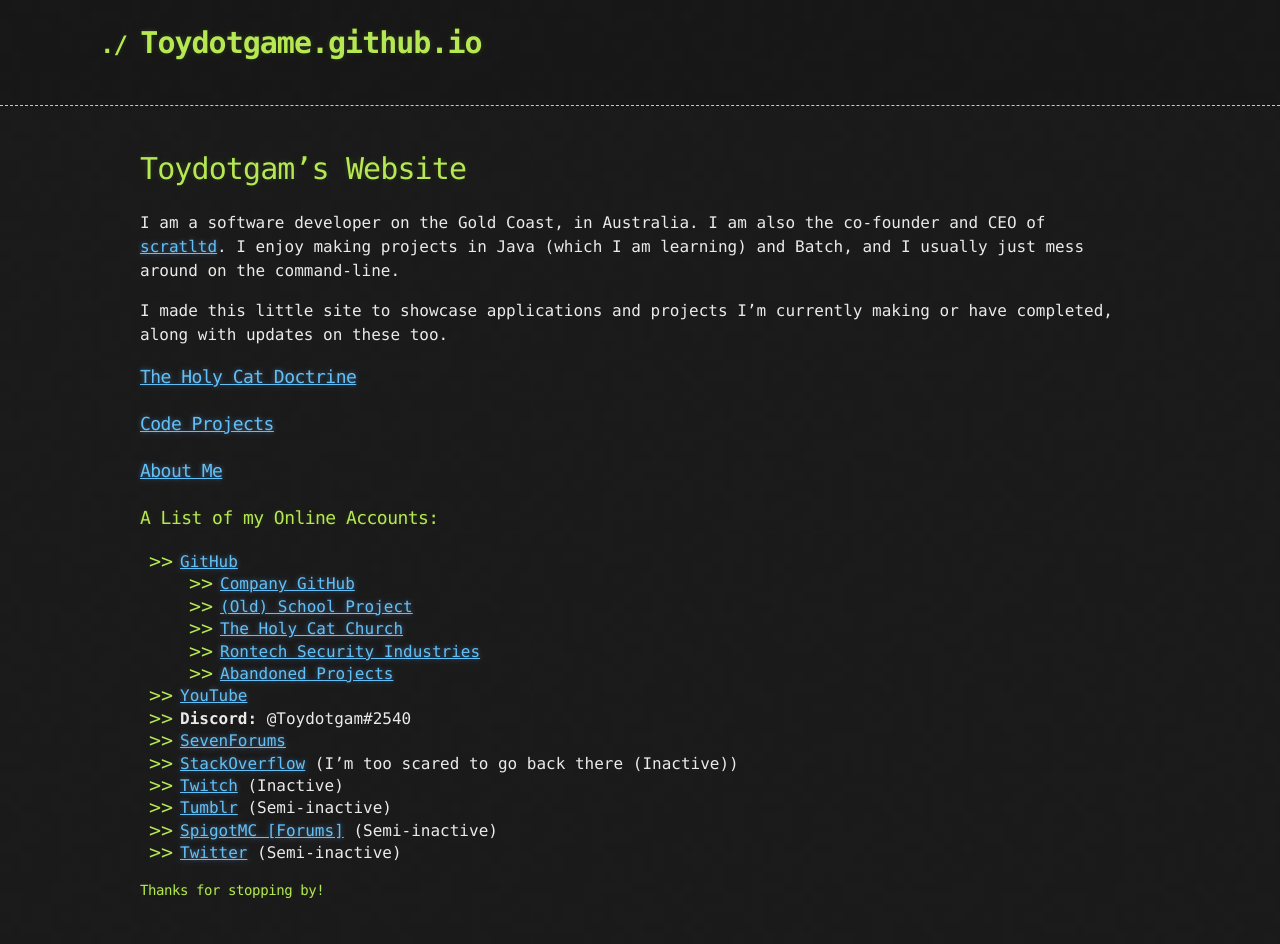
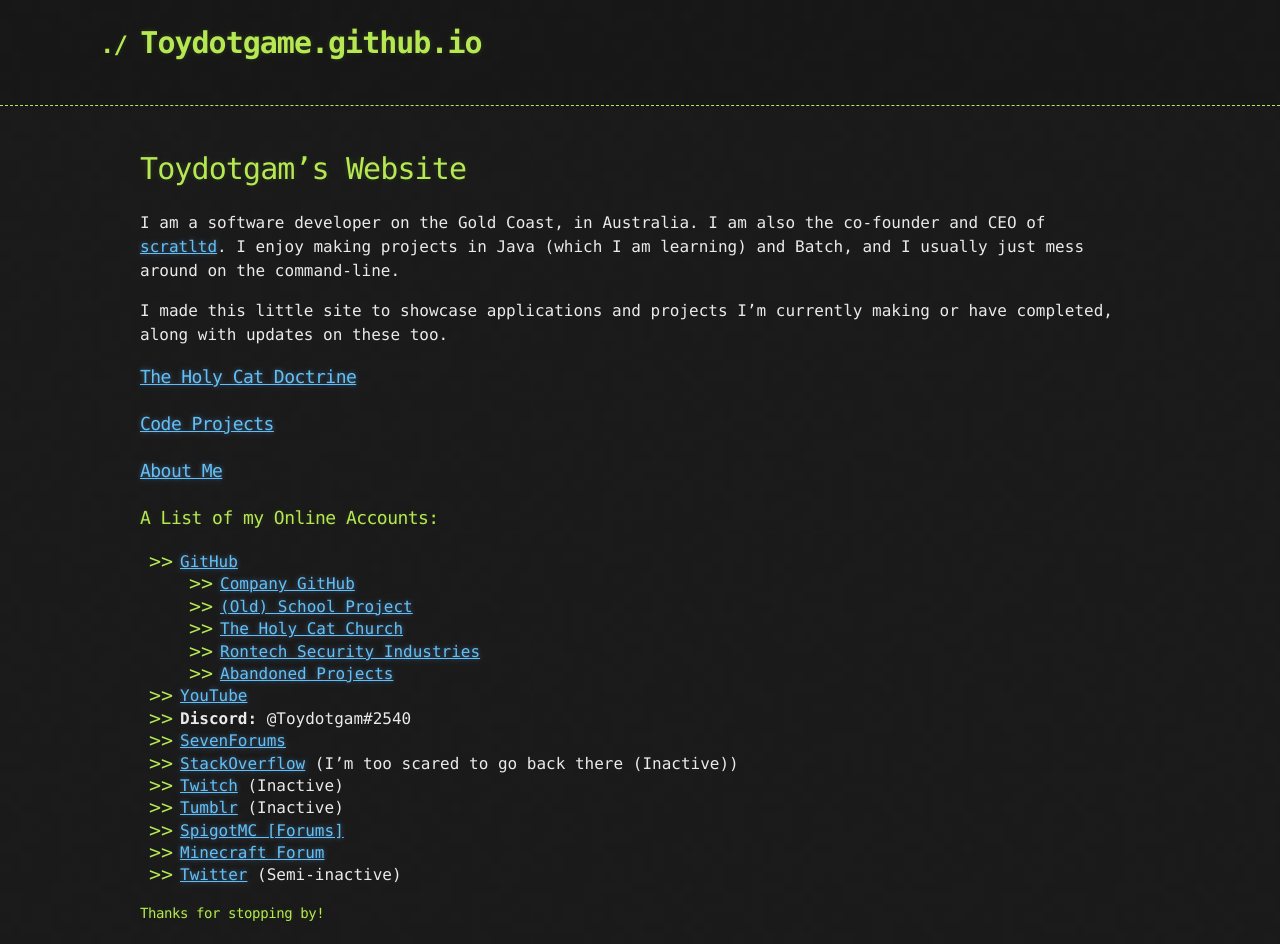
Before and after one commit to Toydotgame/Toydotgame.github.io, a Jekyll site: the page built from index.md, in a window 1280 px wide. Built offline with Jekyll 4.4.1, drawn with Linux system fonts in a browser that asks for light colours; our own code applies the rules of GitHub Pages for plain Markdown files; the repository's description, which GitHub fills in, is left out; before the commit the page ends 921 px from its top, so only the background shows below that.

Commit message:
Update index.md

```diff
--- a/index.md
+++ b/index.md
@@ -20,8 +20,9 @@
 * [SevenForums](https://www.sevenforums.com/members/toydotgam.html)
 * [StackOverflow](https://stackoverflow.com/users/13470945/toydotgam) (I'm too scared to go back there (Inactive))
 * [Twitch](https://www.twitch.tv/toydotgam) (Inactive)
-* [Tumblr](https://toydotgame.tumblr.com/) (Semi-inactive)
-* [SpigotMC \[Forums\]](https://www.spigotmc.org/members/toydotgam.1096646/) (Semi-inactive)
+* [Tumblr](https://toydotgame.tumblr.com/) (Inactive)
+* [SpigotMC \[Forums\]](https://www.spigotmc.org/members/toydotgam.1096646/)
+* [Minecraft Forum](https://www.minecraftforum.net/members/toydotgam)
 * [Twitter](https://twitter.com/Toydotgame/) (Semi-inactive)
 
 #### Thanks for stopping by!
```
